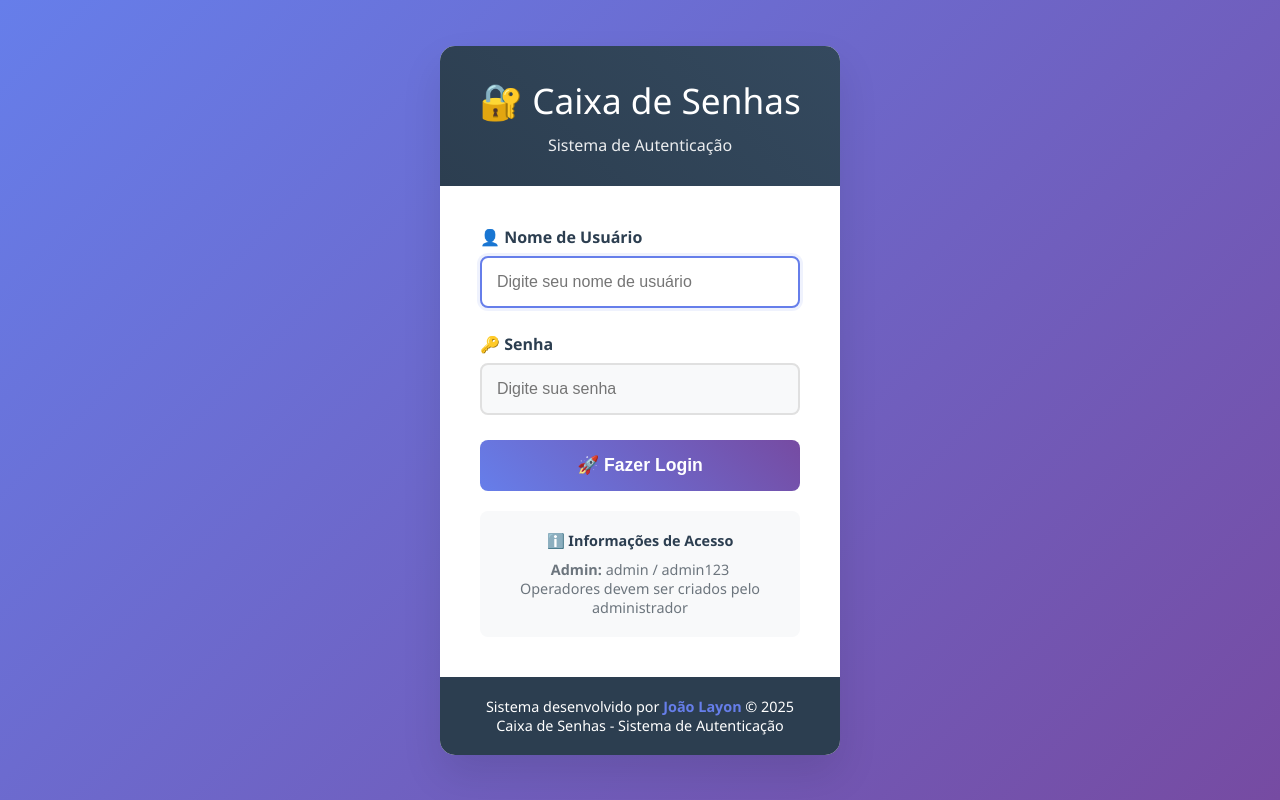
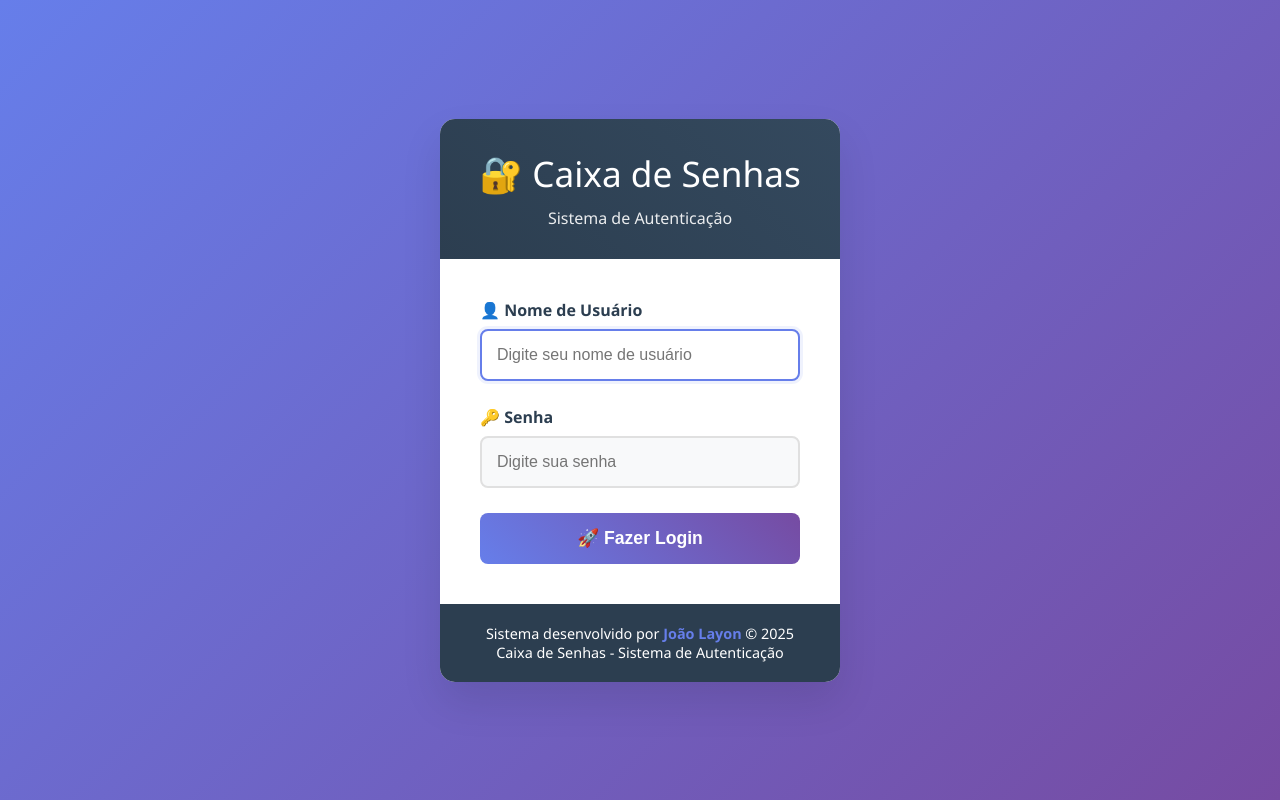
Before and after one commit to DuJao22/Senhas_Wani, a Flask app: page /login in a window 1280 px wide. Run offline with Flask 3, Linux system fonts and the light colour scheme.

Commit message:
Update login.html

```diff
--- a/templates/login.html
+++ b/templates/login.html
@@ -243,12 +243,7 @@
                 </button>
             </form>
 
-            <!-- Informações de Login -->
-            <div class="login-info">
-                <h4>ℹ️ Informações de Acesso</h4>
-                <p><strong>Admin:</strong> admin / admin123</p>
-                <p>Operadores devem ser criados pelo administrador</p>
-            </div>
+
         </div>
 
         <!-- Rodapé -->
```
